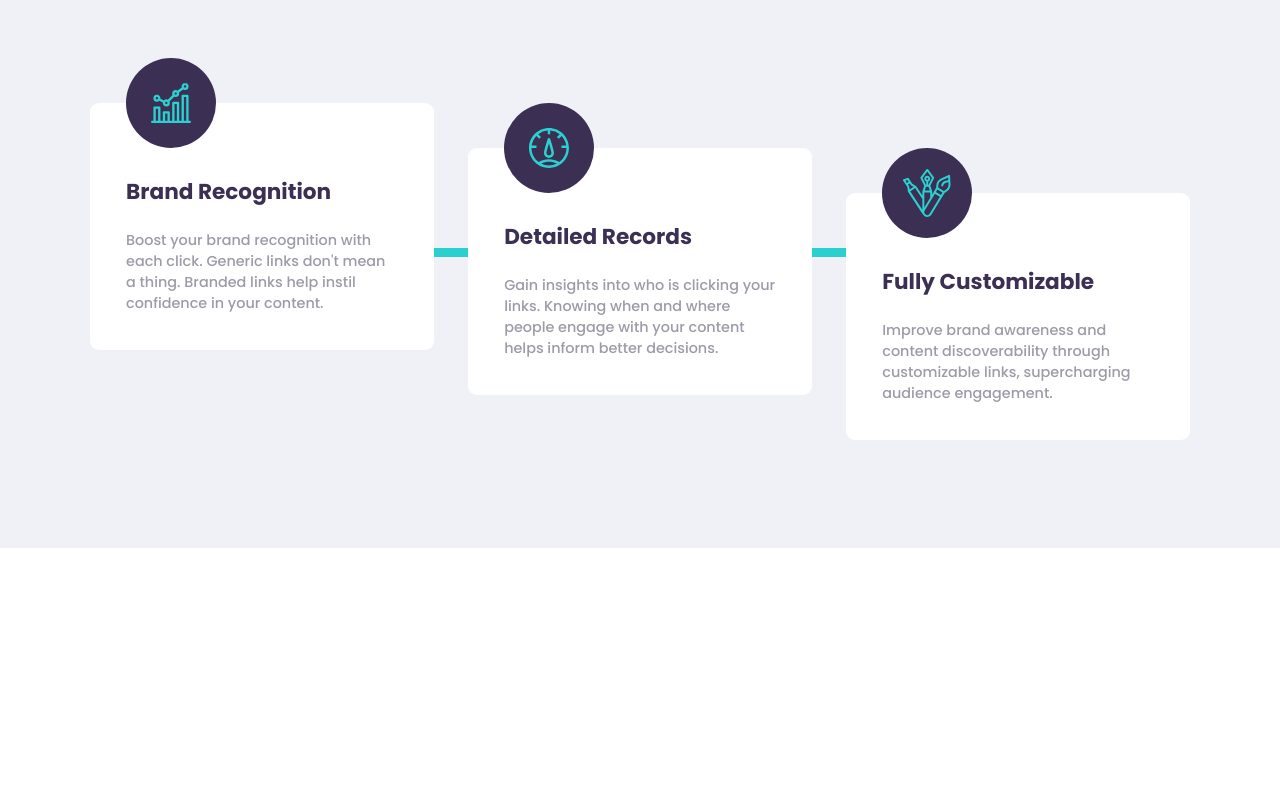
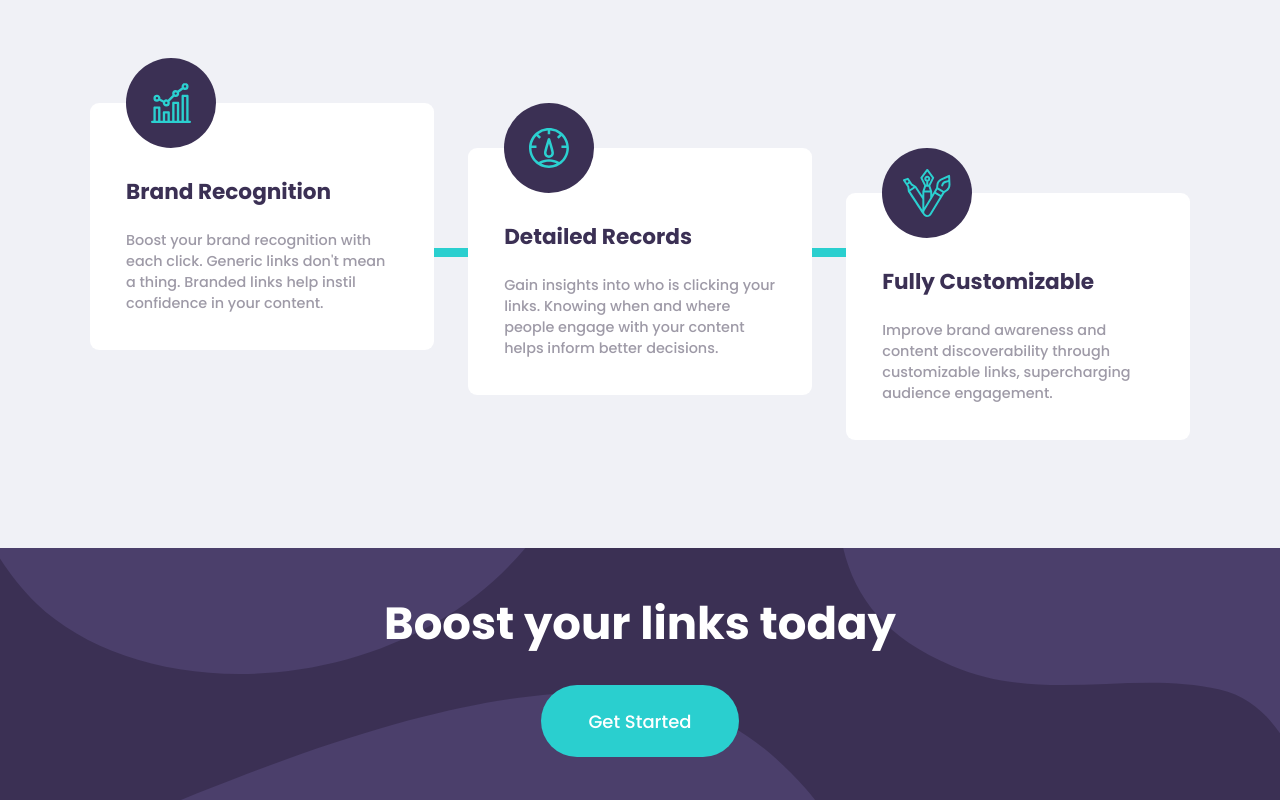
Before and after one commit to heyralfs/shortly-frontend-coding-challenge, a React (Create React App) app: page / in a window 1280 px wide. Shown: the part 1274-2074 px from the top of the page. Before the commit the page ends 1822 px from the top, so only its background shows below. Built offline with nearby package versions, Linux system fonts and the light colour scheme.

Commit message:
boost today section

```diff
--- /dev/null
+++ b/src/pages/Home/BoostTodaySection/index.js
@@ -0,0 +1,16 @@
+import React from "react";
+import Section from "./style";
+import BoostBgDesktop from "../../../images/bg-boost-desktop.svg";
+import BoostBgMobile from "../../../images/bg-boost-mobile.svg";
+
+const BoostTodaySection = () => {
+  return (
+    <Section bgDesktop={BoostBgDesktop} bgMobile={BoostBgMobile}>
+      <h1>Boost your links today</h1>
+
+      <button className="btn">Get Started</button>
+    </Section>
+  );
+};
+
+export default BoostTodaySection;
--- /dev/null
+++ b/src/pages/Home/BoostTodaySection/style.js
@@ -0,0 +1,28 @@
+import styled from "styled-components";
+
+const Section = styled.section`
+  width: 100%;
+  height: 14rem;
+  background: ${({ theme }) => theme.colors.primary.DarkViolet}
+    url(${(props) => props.bgDesktop});
+  background-size: cover;
+
+  display: flex;
+  flex-direction: column;
+  justify-content: center;
+  align-items: center;
+
+  h1 {
+    color: white;
+    font-size: 2.5rem;
+    margin-bottom: 1.5rem;
+  }
+
+  .btn {
+    width: 11rem;
+    height: 4rem;
+    border-radius: 5rem;
+  }
+`;
+
+export default Section;
--- a/src/pages/Home/index.js
+++ b/src/pages/Home/index.js
@@ -2,6 +2,7 @@ import React from "react";
 import MainSection from "./MainSection";
 import CardsSection from "./CardsSection";
 import ShortenItSection from "./ShortenSection";
+import BoostTodaySection from "./BoostTodaySection";
 
 const Home = () => {
   return (
@@ -9,6 +10,7 @@ const Home = () => {
       <MainSection />
       <ShortenItSection />
       <CardsSection />
+      <BoostTodaySection />
     </>
   );
 };
```
Also changed, not shown: src/images/bg-boost-desktop.svg (added), src/images/bg-boost-mobile.svg (added).
